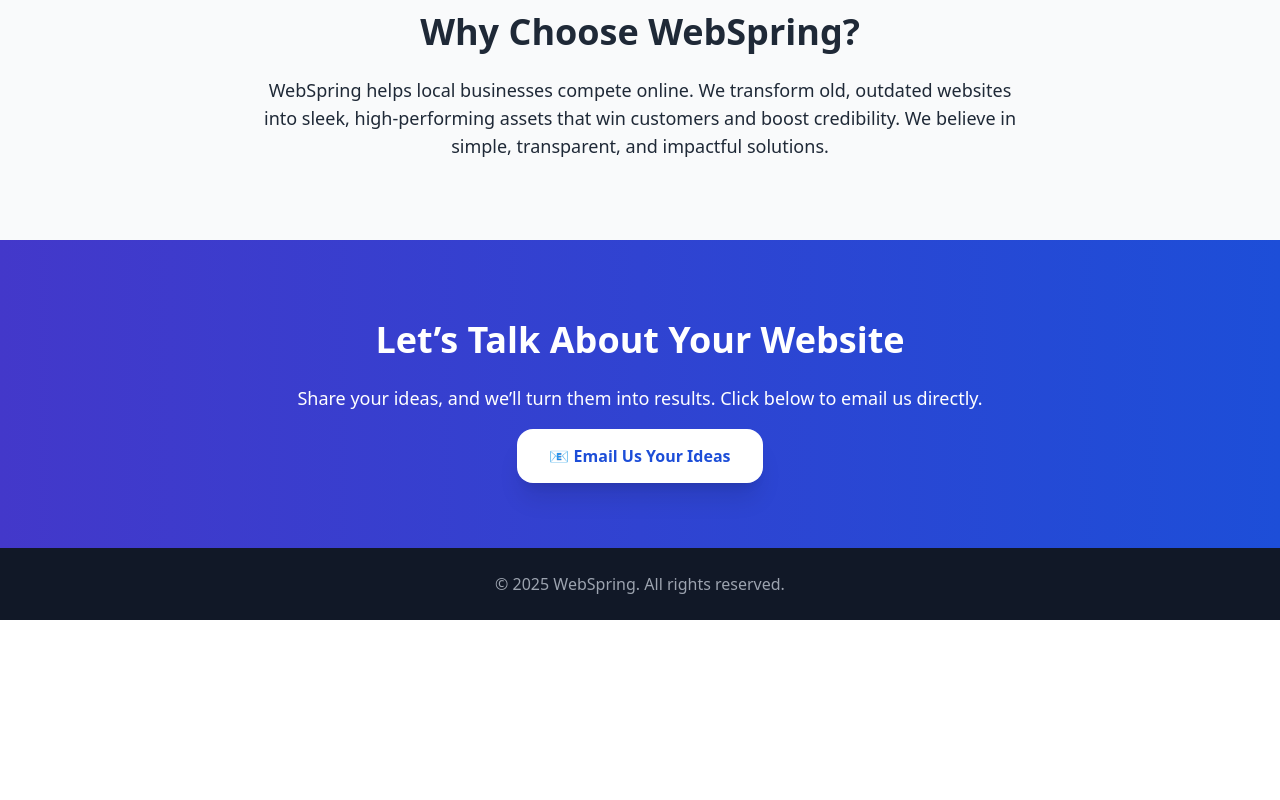
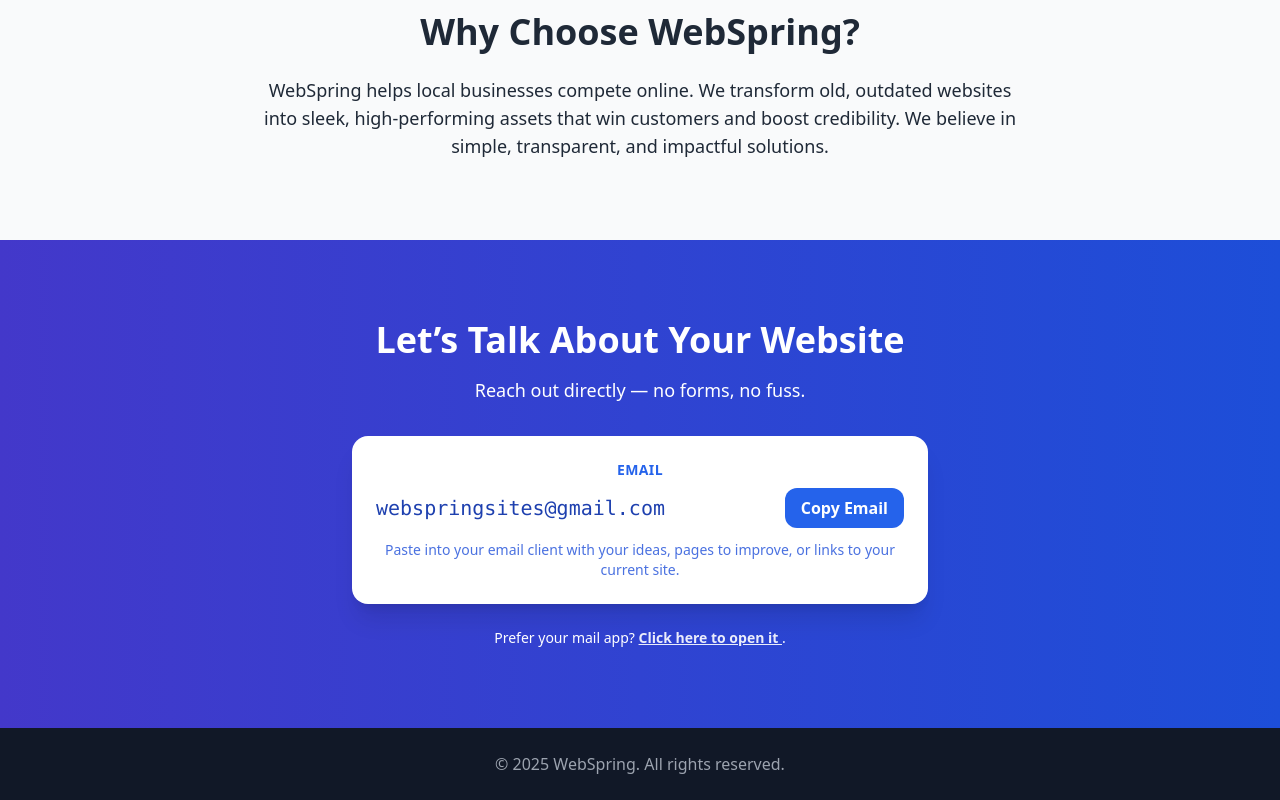
Before and after one commit to amogh1004/webspring, a plain HTML site: page index.html in a window 1280 px wide. Shown: the part 1096-1896 px from the top of the page. Before the commit the page ends 1716 px from the top, so only its background shows below. Drawn offline with nearby package versions, Linux system fonts and the light colour scheme.

Commit message:
Update index.html

```diff
--- a/index.html
+++ b/index.html
@@ -80,14 +80,31 @@
 
   <!-- Contact / CTA -->
   <section id="contact" class="py-20 bg-gradient-to-r from-indigo-700 to-blue-700 text-white text-center">
-    <h2 class="text-4xl font-bold mb-6">Let’s Talk About Your Website</h2>
-    <p class="mb-8 text-lg">
-      Share your ideas, and we’ll turn them into results. Click below to email us directly.
+    <h2 class="text-4xl font-bold mb-4">Let’s Talk About Your Website</h2>
+    <p class="mb-8 text-lg">Reach out directly — no forms, no fuss.</p>
+
+    <!-- Visible email block -->
+    <div class="max-w-xl mx-auto bg-white text-blue-800 rounded-2xl shadow-xl p-6">
+      <p class="text-sm uppercase tracking-wide font-semibold mb-2 text-blue-600">Email</p>
+      <div class="flex flex-col sm:flex-row items-center justify-between gap-3">
+        <code id="ws-email" class="text-lg sm:text-xl font-mono break-all">webspringsites@gmail.com</code>
+        <button id="copyEmail"
+                class="w-full sm:w-auto inline-flex items-center justify-center px-4 py-2 rounded-xl bg-blue-600 text-white font-semibold hover:bg-blue-700 transition">
+          Copy Email
+        </button>
+      </div>
+      <p class="mt-3 text-sm text-blue-700/80">
+        Paste into your email client with your ideas, pages to improve, or links to your current site.
+      </p>
+    </div>
+
+    <!-- Optional tiny link if they prefer opening their mail app -->
+    <p class="mt-6 text-sm">
+      Prefer your mail app?
+      <a class="underline font-semibold text-white/90 hover:text-white" href="mailto:webspringsites@gmail.com?subject=Website%20Update%20Ideas">
+        Click here to open it
+      </a>.
     </p>
-    <a href="mailto:webspringsites@gmail.com?subject=Website%20Update%20Ideas&body=Hi%20WebSpring,%0D%0A%0D%0AI%20have%20some%20ideas%20for%20improving%20my%20website.%20Here%20they%20are:%0D%0A"
-       class="bg-white text-blue-700 px-8 py-4 rounded-2xl shadow-xl hover:bg-gray-100 font-semibold transition">
-      📧 Email Us Your Ideas
-    </a>
   </section>
 
   <!-- Footer -->
@@ -95,5 +112,25 @@
     <p>&copy; 2025 WebSpring. All rights reserved.</p>
   </footer>
 
+  <script>
+    (function () {
+      const email = 'webspringsites@gmail.com';
+      const btn = document.getElementById('copyEmail');
+      if (btn && navigator.clipboard) {
+        btn.addEventListener('click', async () => {
+          try {
+            await navigator.clipboard.writeText(email);
+            const original = btn.textContent;
+            btn.textContent = 'Copied!';
+            setTimeout(() => (btn.textContent = original), 1400);
+          } catch (e) {
+            // Fallback if clipboard API blocked
+            alert('Email: ' + email);
+          }
+        });
+      }
+    })();
+  </script>
+
 </body>
 </html>
```
